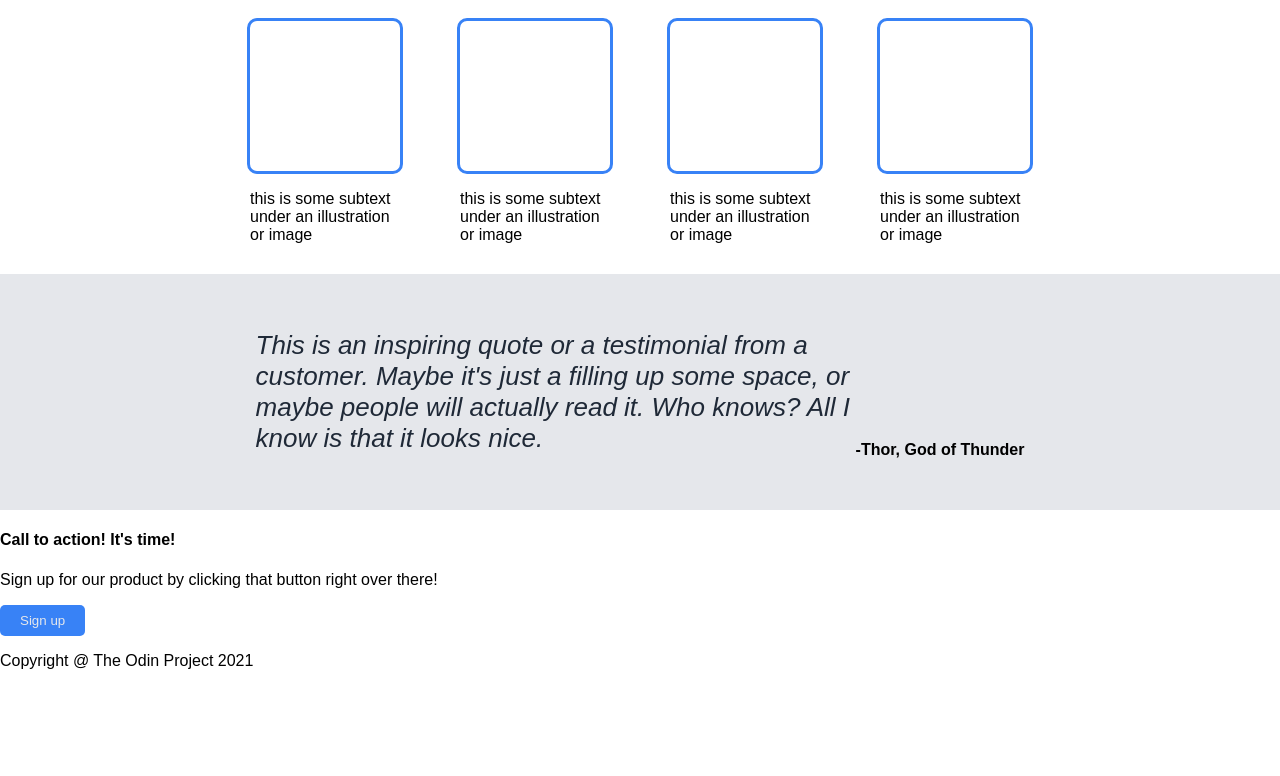
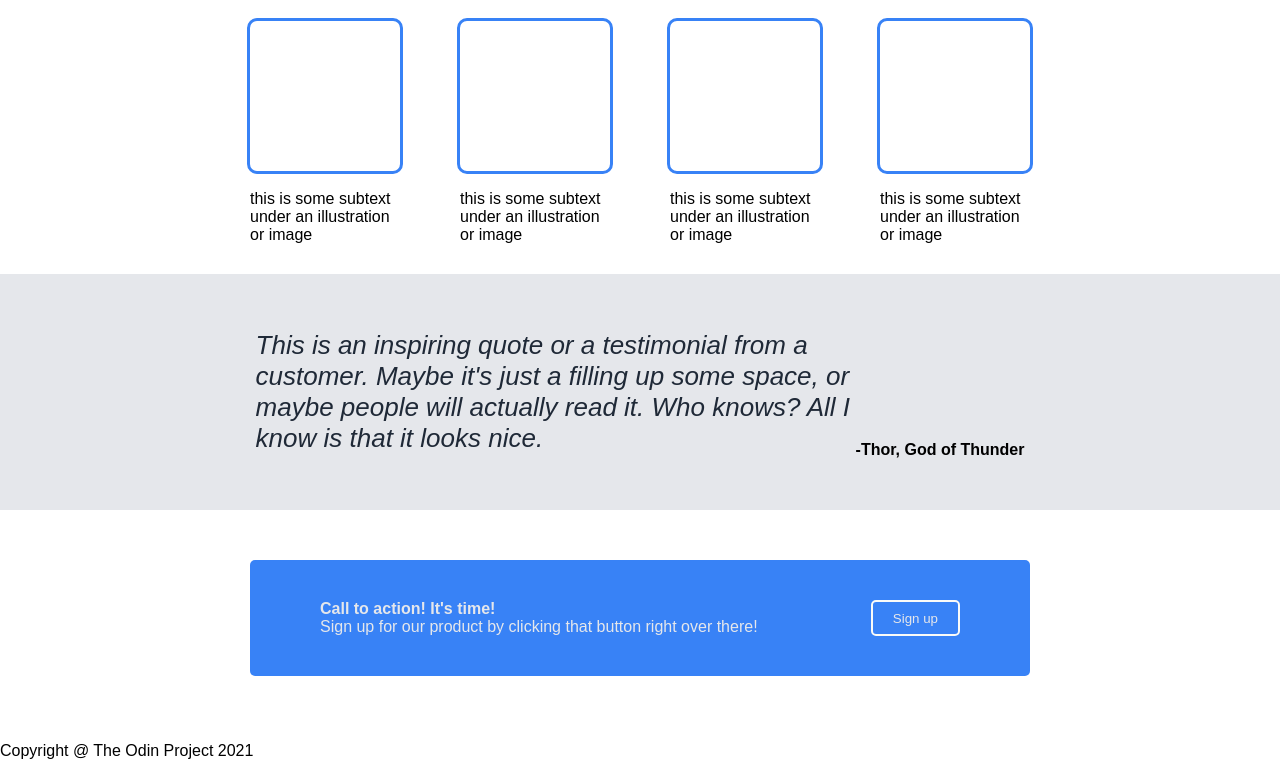
Before and after one commit to Egeeoz/landing-page, a plain HTML site: page index.html in a window 1280 px wide. Shown: the part 455-1231 px from the top of the page. Before the commit the page ends 1141 px from the top, so only its background shows below. Drawn offline with Linux system fonts and the light colour scheme.

Commit message:
Style and position sign up section

```diff
--- a/index.html
+++ b/index.html
@@ -23,7 +23,7 @@
             <h1>This website is awsome</h1>
             <p>This website has some subtext that goes here under the main title. It's a smaller font and the color is lower contrast</p>
 
-            <button class="sign-up">Sign up</button>
+            <button>Sign up</button>
         </div>
 
             <div class="img-place-holder"><p>this is a placeholder for an image</p></div>
@@ -52,10 +52,14 @@
         </div>
 
         <div class="sign-up-container">
-            <h4>Call to action! It's time!</h4>
-            <p>Sign up for our product by clicking that button right over there!</p>
 
-            <button class="sign-up footer-button">Sign up</button>
+            <div class="blue-background">
+                <div>
+                    <h4>Call to action! It's time!</h4>
+                    <p>Sign up for our product by clicking that button right over there!</p>
+                </div>
+                <button>Sign up</button>
+            </div>
         </div>
     </div>
 
--- a/style.css
+++ b/style.css
@@ -125,3 +125,31 @@ button{
 .container-quote h4{
     align-self: flex-end;
 }
+
+.sign-up-container{
+    display: flex;
+    justify-content: center;
+}
+
+.blue-background{
+    margin: 50px;
+    width: 50%;
+    background-color: #3882F6;
+    color: #E5E7EB;
+    border-radius: 5px;
+    display: flex;
+    justify-content: space-between;
+    padding: 40px 70px;
+}
+
+.blue-background h4{
+    margin: 0;
+}
+
+.blue-background p{
+    margin: 0;
+}
+
+.blue-background button{
+    border: solid #F9FAF8 2px;
+}
```
